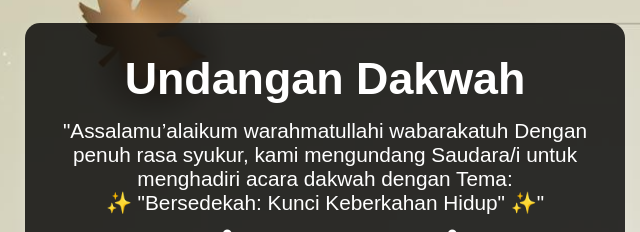
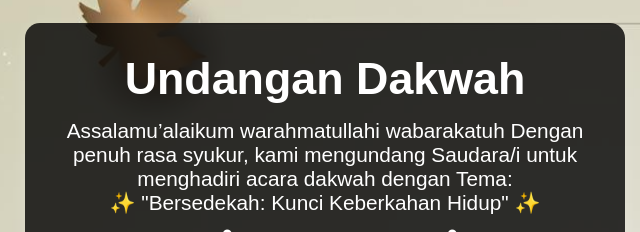
Before and after one commit to tian0218111/Dakwah-Kezia, a plain HTML site: page index.html in a window 1280 px wide. Shown: the top 232 px of the page, 315-955 px from the left. Drawn offline with Linux system fonts and the light colour scheme.

Commit message:
Update index.html

```diff
--- a/index.html
+++ b/index.html
@@ -100,9 +100,9 @@
     <div class="container">
       <h1>Undangan Dakwah</h1>
       <p>
-        "Assalamu’alaikum warahmatullahi wabarakatuh Dengan penuh rasa syukur,
+        Assalamu’alaikum warahmatullahi wabarakatuh Dengan penuh rasa syukur,
         kami mengundang Saudara/i untuk menghadiri acara dakwah dengan Tema: <br>
-        ✨ "Bersedekah: Kunci Keberkahan Hidup" ✨"
+        ✨ "Bersedekah: Kunci Keberkahan Hidup" ✨
       </p>
       <p class="arabic">
         وَالصَّدَقَةُ تُطْفِئُ الخَطِيئَةَ كَمَا يُطْفِئُ المَاءُ النَّارَ
```
